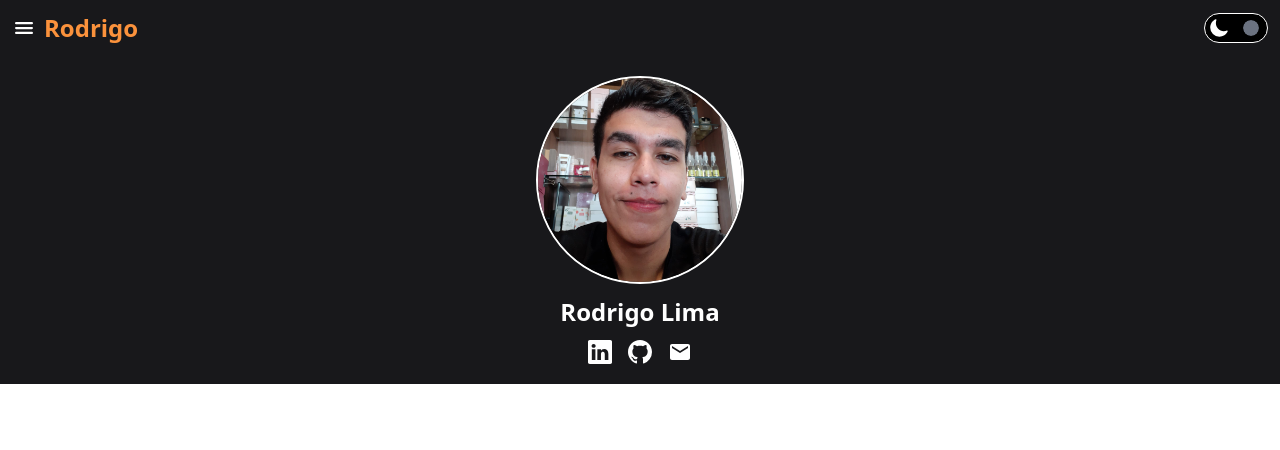
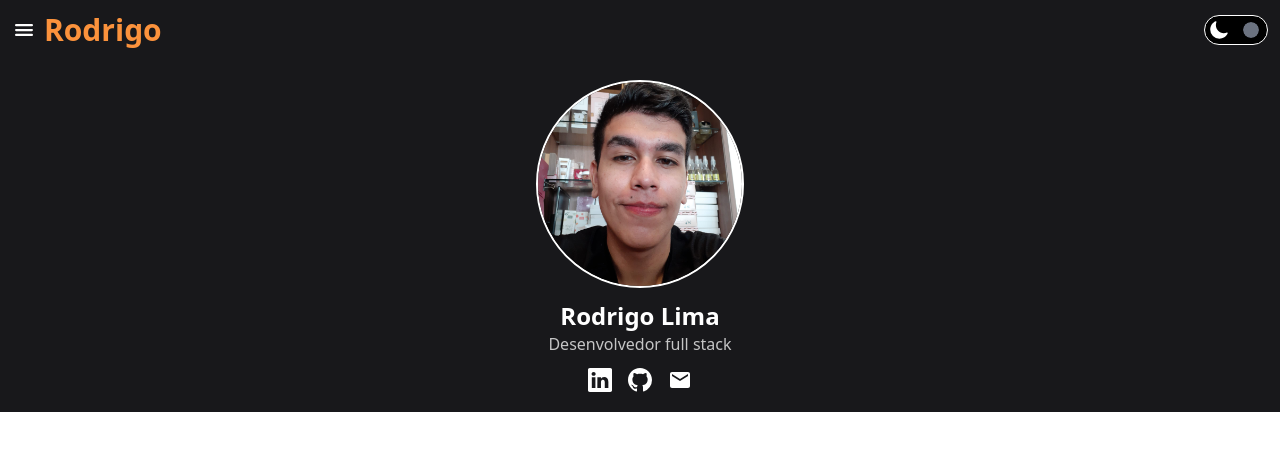
Before and after one commit to RodrigoLimaJesus/RodrigoLimaJesus.github.io, a React (Create React App) app: page / in a window 1280 px wide. Shown: the top 450 px of the page. Built offline with nearby package versions, Linux system fonts and the light colour scheme.

Commit message:
style: altera cores header + seçao contato

```diff
--- a/src/App.jsx
+++ b/src/App.jsx
@@ -1,12 +1,25 @@
-import React, { useState } from 'react';
+import React, { useEffect, useState } from 'react';
 import Contact from './components/contact';
 import Header from './components/header';
 
 export default function App() {
   const [theme, setTheme] = useState('dark');
 
+  useEffect(() => {
+    const loadTheme = localStorage.theme || 'dark';
+    setTheme(loadTheme);
+  }, []);
+
   const changeTheme = () => {
-    setTheme((prevTheme) => (prevTheme === '' ? 'dark' : ''));
+    setTheme((prevTheme) => {
+      if (prevTheme === 'light') {
+        localStorage.theme = 'dark';
+        return 'dark';
+      }
+
+      localStorage.theme = 'light';
+      return 'light';
+    });
   };
 
   return (
--- a/src/components/contact/index.jsx
+++ b/src/components/contact/index.jsx
@@ -31,11 +31,22 @@ export default function Contact() {
         "
       />
 
-      <h2 className="font-bold my-3">Rodrigo Lima</h2>
+      <div className="my-3 text-center">
+        <h2 className="font-bold">Rodrigo Lima</h2>
+        <h3
+          className="
+          text-base
+          text-black/75 dark:text-white/75
+          "
+        >
+          Desenvolvedor full stack
+        </h3>
+      </div>
 
       <div className="flex">
         {links.map(({ icon, href }) => (
           <a
+            key={href}
             href={href}
             target="_blank"
             rel="noreferrer"
--- a/src/components/header/index.jsx
+++ b/src/components/header/index.jsx
@@ -15,7 +15,15 @@ export default function Header({ changeTheme }) {
           <IoMenu />
         </button>
 
-        <h1 className="font-bold text-violet-800 dark:text-orange-400">Rodrigo</h1>
+        <h1
+          className="
+          font-bold
+          text-sky-800 dark:text-orange-400
+          text-3xl
+          "
+        >
+          Rodrigo
+        </h1>
       </div>
 
       <ToggleThemeBtn changeTheme={changeTheme} />
```
